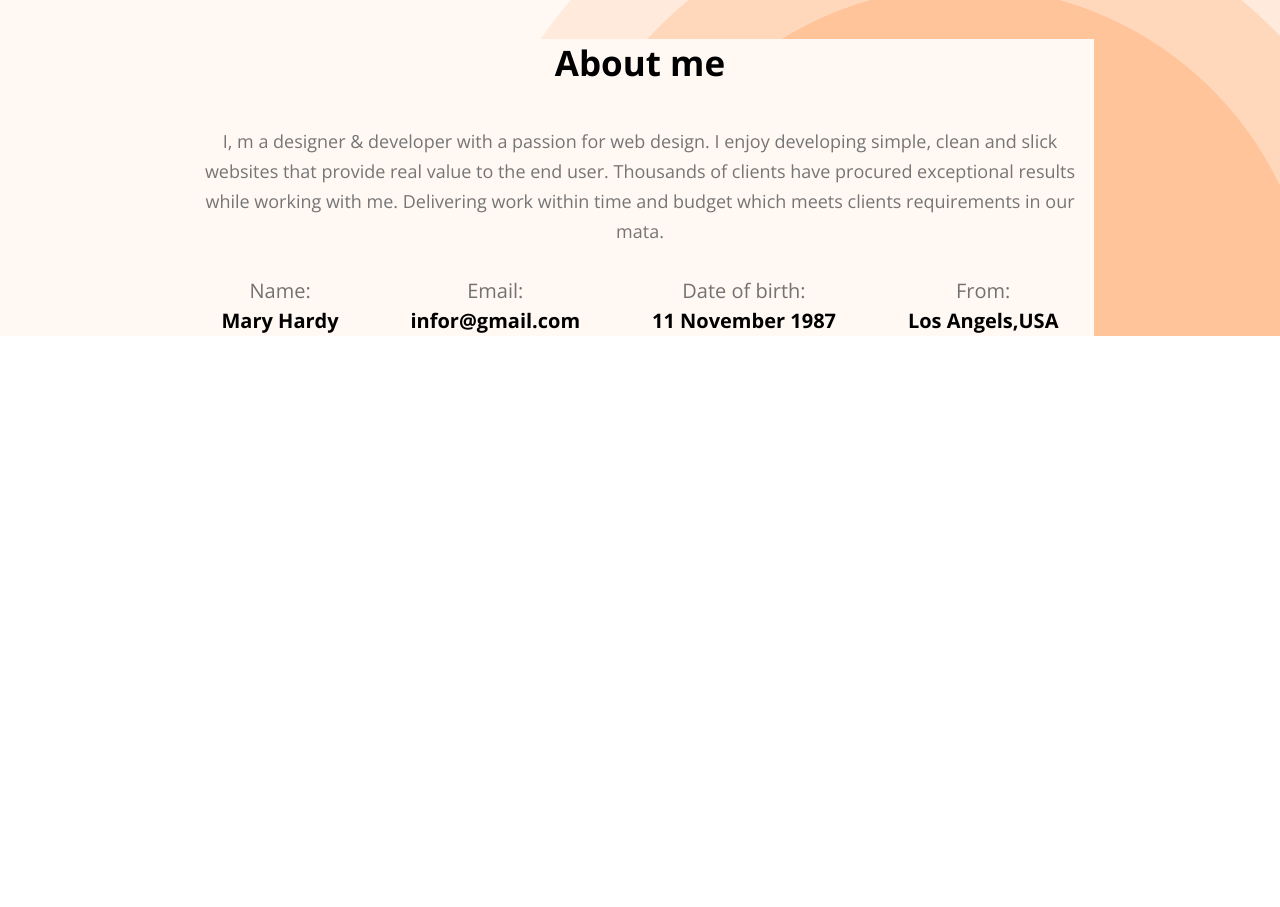
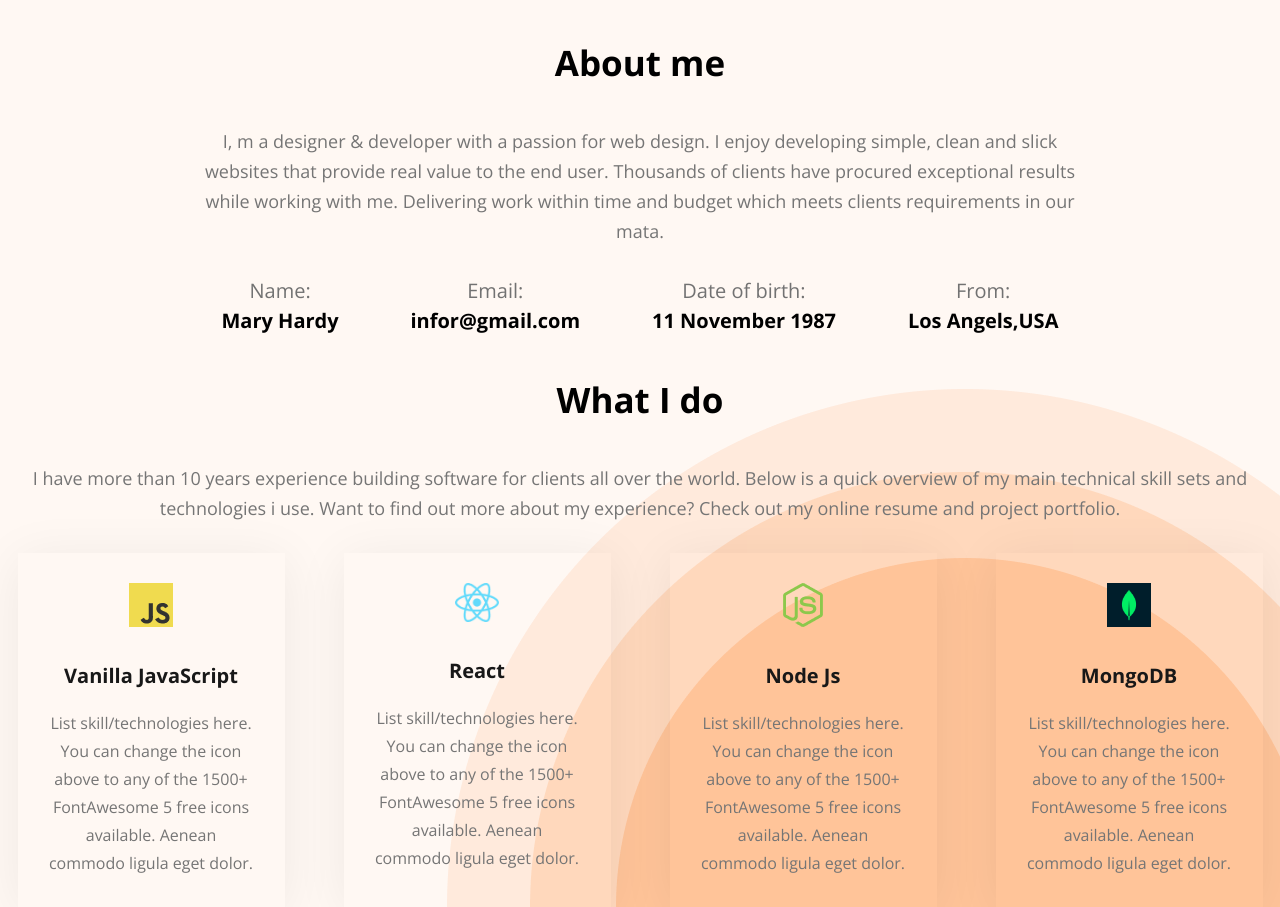
Before and after one commit to sakibaCode/Practise-portfolio, a plain HTML site: page index.html in a window 1280 px wide. Shown: the part 930-1837 px from the top of the page. Before the commit the page ends 1266 px from the top, so only its background shows below. Drawn offline with nearby package versions, Linux system fonts and the light colour scheme.

Commit message:
fixed issues

```diff
--- a/index.html
+++ b/index.html
@@ -83,6 +83,46 @@
             </div>
         </section>
 
+        <section id="skills">
+        <div class="skills-container">
+            <div class="section-heading">
+                <h2>What I do</h2>
+                <p>I have more than 10 years experience building software for clients all over the world. Below is a
+                    quick overview of my main technical skill sets and technologies i use. Want to find out more about
+                    my experience? Check out my online resume and project portfolio.</p>
+            </div>
+
+            <div class="skill-box">
+                <div class="skill-card">
+                    <img src="images/icons/js.png" alt="">
+                    <h3>Vanilla JavaScript</h3>
+                    <p>List skill/technologies here. You can change the icon above to any of the 1500+ FontAwesome 5
+                        free icons available. Aenean commodo ligula eget dolor.</p>
+                </div>
+                <div class="skill-card">
+                    <img src="images/icons/react.png" alt="">
+                    <h3>React</h3>
+                    <p>List skill/technologies here. You can change the icon above to any of the 1500+ FontAwesome 5
+                        free icons available. Aenean commodo ligula eget dolor.</p>
+                </div>
+                <div class="skill-card">
+                    <img src="images/icons/nodejs.png" alt="">
+                    <h3>Node Js</h3>
+                    <p>List skill/technologies here. You can change the icon above to any of the 1500+ FontAwesome 5
+                        free icons available. Aenean commodo ligula eget dolor.</p>
+                </div>
+                <div class="skill-card">
+                    <img src="images/icons/mongo.png" alt="">
+                    <h3>MongoDB</h3>
+                    <p>List skill/technologies here. You can change the icon above to any of the 1500+ FontAwesome 5
+                        free icons available. Aenean commodo ligula eget dolor.</p>
+                </div>
+            </div>
+        </div>
+    </section>
+
+
+
     </header>
 </body>
 
--- a/style.css
+++ b/style.css
@@ -134,3 +134,46 @@
   line-height: 30px;
   color: black;
 }
+
+#skills .skills-container .skill-box {
+    display: flex;
+    gap: 24px;
+}
+
+#skills{
+  text-align: center;
+}
+
+#skills .skill-box{
+   display: flex;
+   justify-content: space-around;
+}
+.skill-box .skill-card {
+    padding: 30px;
+    /* border: 1px solid red; */
+    box-shadow: 0 6px 50px 0 #00000011;
+    max-width: 267px;
+}
+
+.skill-card img {
+    max-width: 44px;
+    margin-bottom: 30px;
+}
+
+.skills-container h2{
+  margin-top: 40px;
+}
+
+.skill-card h3 {
+
+    font-size: 20px;
+    color: #181818;
+    margin-bottom: 20px;
+}
+
+.skill-card p {
+    font-size: 16px;
+    color: #757575;
+    line-height: 28px;
+
+}
```
